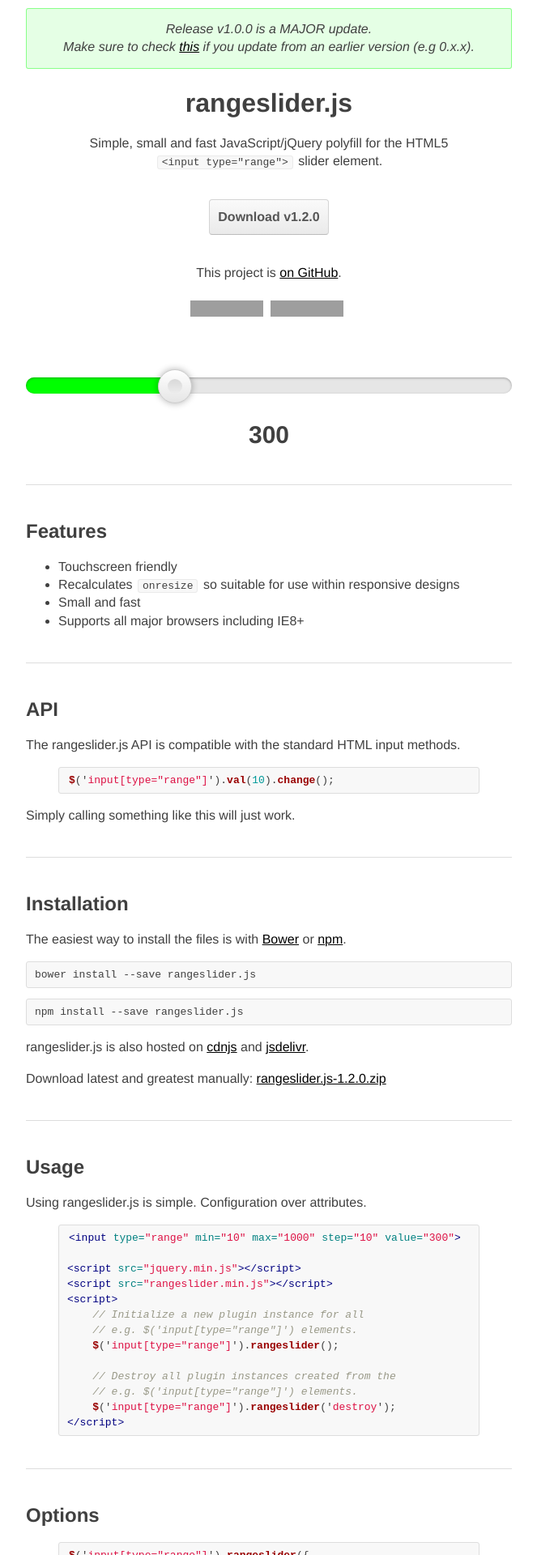
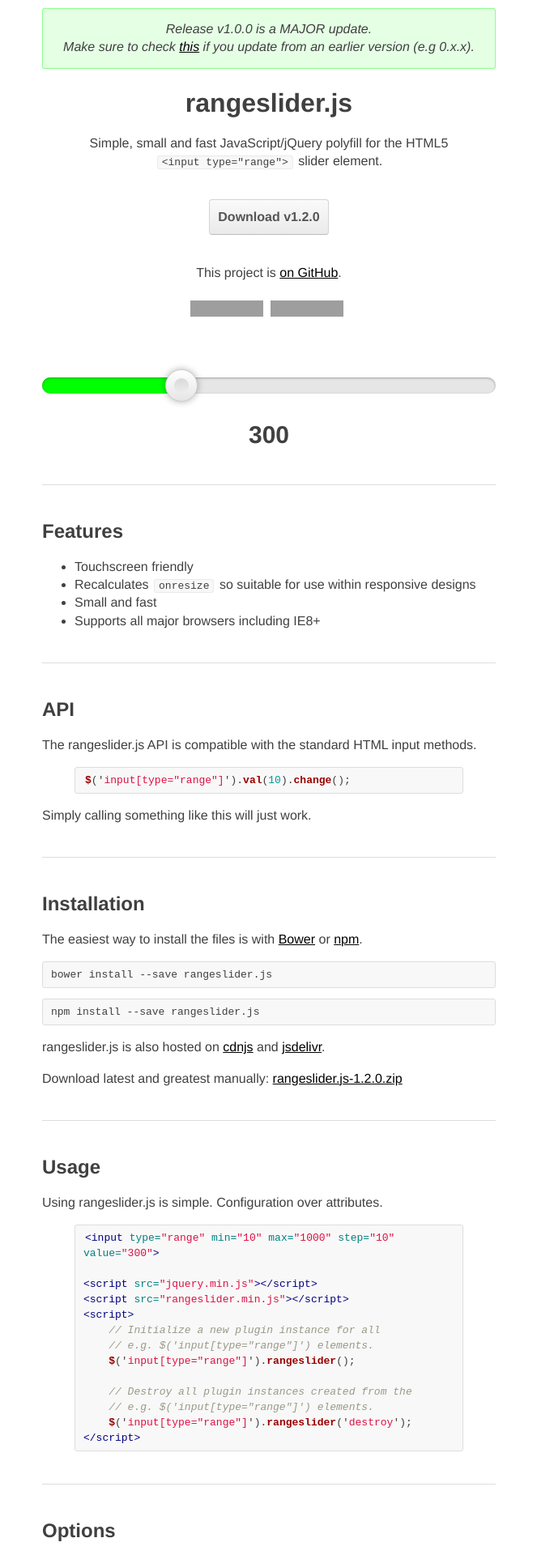
Before and after one commit to andreruffert/rangeslider.js, a Jekyll site: the page built from index.html, in a window 1280 px wide. Shown: the top 1920 px of the page at 81% size, without its empty margins (308-971 px from the left). Built offline with Jekyll 4.4.1, drawn with Linux system fonts in a browser that asks for light colours; nearby versions of some CDN libraries; comment, search, counter and statistics services are not loaded; grey boxes are pictures that could not be loaded.

Commit message:
feature: add some styles
* box-sizing: border-box
* style input’s
* add .button-small class

```diff
--- a/_sass/_layout.scss
+++ b/_sass/_layout.scss
@@ -1,7 +1,14 @@
 html {
+    box-sizing: border-box;
     color: #404040;
     font-family: Helvetica, arial, sans-serif;
     line-height: 1.4;
+}
+
+*,
+*:before,
+*:after {
+  box-sizing: inherit;
 }
 
 body {
@@ -49,6 +56,11 @@
     margin: 30px 0;
 }
 
+input[type="text"],
+input[type="number"] {
+    padding: 4px 8px;
+}
+
 .button {
     background: #e6e6e6;
     background-image: linear-gradient(#fafafa, #eaeaea);
@@ -56,6 +68,7 @@
     border-radius: 4px;
     border-bottom-color: #bcbcbc;
     color: #555;
+    cursor: pointer;
     display: inline-block;
     font-size: 16px;
     font-weight: bold;
@@ -67,6 +80,12 @@
 }
 .button:hover {
     background-image: linear-gradient(#eaeaea, #fafafa);
+}
+.button--small {
+    font-size: .8em;
+    line-height: 1;
+    padding: 5px 8px;
+    margin: 0;
 }
 
 .img-circular {
```
